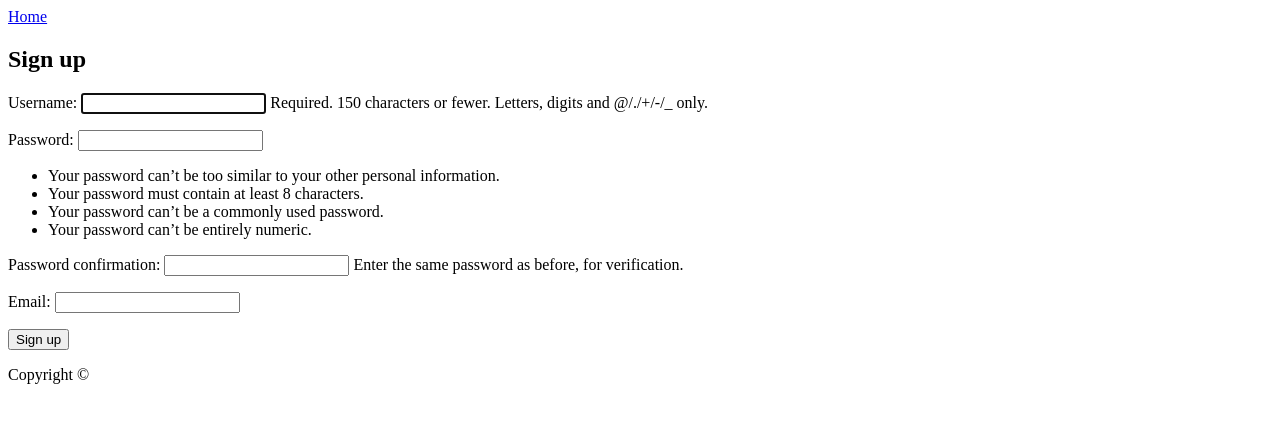
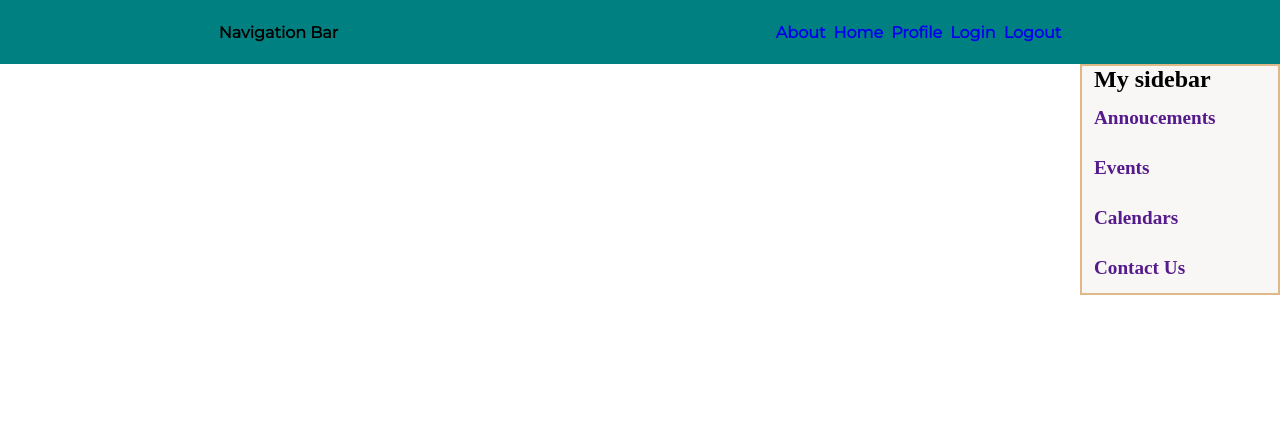
Before and after one commit to RichardKaranuMbuti/Django-User-Authentication, a Django app: page /signup/ in a window 1280 px wide. Shown: the top 423 px of the page. Run offline with Django 4.2, Linux system fonts and the light colour scheme; some libraries are stand-ins or nearby versions.

Commit message:
cutomized base.html

```diff
--- a/log_in_app/settings.py
+++ b/log_in_app/settings.py
@@ -27,7 +27,8 @@ INSTALLED_APPS = [
     'django.contrib.sessions',
     'django.contrib.messages',
     'django.contrib.staticfiles',
-    'users'
+    'users',
+    'crispy_forms',
 ]
 
 MIDDLEWARE = [
@@ -112,3 +113,4 @@ STATIC_URL = 'static/'
 # https://docs.djangoproject.com/en/4.1/ref/settings/#default-auto-field
 
 DEFAULT_AUTO_FIELD = 'django.db.models.BigAutoField'
+CRISPY_TEMPLATE_PACK='bootstrap4'
--- a/log_in_app/urls.py
+++ b/log_in_app/urls.py
@@ -21,5 +21,6 @@ from users import views as userviews
 urlpatterns = [
     path('admin/', admin.site.urls),
     path('login/',userviews.login_view, name='login'),
+    path('home/',userviews.home_view, name='home'),
     path('',include('users.urls'))
 ]
--- /dev/null
+++ b/users/static/users/main.css
@@ -0,0 +1,62 @@
+*{
+  margin: 0px;
+  padding: 0px;
+  box-sizing:border-box;
+
+}
+
+.body-text {
+  display: flex;
+  font-family: "Montserrat", sans-serif;
+  align-items: center;
+  justify-content: center;
+  margin-top: 250px;
+}
+
+nav {
+  display: flex;
+  justify-content: space-around;
+  align-items: center;
+  min-height: 8vh;
+  background-color: teal;
+  font-family: "Montserrat", sans-serif;
+}
+.nav-links {
+  display:flex;
+  list-style: none;
+  justify-content:space-around;
+  gap: 8px;
+  font-weight: 700;
+  color: rgb(19, 5, 9) ;
+
+
+}
+
+.nav-links a:hover:not(.active){
+  background-color: rgb(178, 32, 105);
+}
+
+a{
+  text-decoration: none;
+}
+
+.sidebar{
+  position: fixed;
+  right: 0;
+  width: 200px;
+  height:fit-content ;
+  border: 2px solid burlywood;
+  background-color: rgb(248, 247, 246);
+  padding-left: 12px;
+}
+
+.sidebar ul{
+  font-weight: 600;
+  font-size: larger;
+  list-style: none;
+  line-height: 50px;
+}
+
+.sidebar a:hover:not(.active){
+  background-color: rgb(178, 32, 105);
+}
--- a/users/templates/users/base.html
+++ b/users/templates/users/base.html
@@ -1,20 +1,40 @@
+{% load static %}
 <!DOCTYPE html>
-<html>
+<html lang="en">
 <head>
-    <title>{% block title %}Default Title{% endblock %}</title>
+    <meta charset="UTF-8">
+    <meta http-equiv="X-UA-Compatible" content="IE=edge">
+    <meta name="viewport" content="width=device-width, initial-scale=1.0">
+    <title>Home</title>
+    <link rel="stylesheet" href="{% static 'users/main.css' %}">
+    <link
+      href="https://fonts.googleapis.com/css2?family=Montserrat&display=swap"
+      rel="stylesheet"
+
+    />
 </head>
 <body>
-    <header>
-        <nav>
-            <a href="#">Home</a>
-        </nav>
-    </header>
-    <main>
-        {% block content %}
-        {% endblock %}
-    </main>
-    <footer>
-        <p>Copyright © {{ year }}</p>
-    </footer>
+    <nav>
+        <div class="heading">
+            <h4>Navigation Bar</h4>
+        </div>
+        <ul class="nav-links">
+            <li><a href="#">About</a></li>
+            <li><a href="#">Home</a></li>
+            <li><a href="#">Profile</a></li>
+            <li><a href="#">Login</a></li>
+            <li><a href="#">Logout</a></li>
+        </ul>
+    </nav>
+    <div class="sidebar">
+    <h2>My sidebar</h2>
+    <ul>
+        <li><a href="">Annoucements</a></li>
+        <li><a href="">Events</a></li>
+        <li><a href="">Calendars</a></li>
+        <li><a href="">Contact Us</a></li>
+    </ul>
+
+    </div>
 </body>
 </html>
--- a/users/templates/users/signup.html
+++ b/users/templates/users/signup.html
@@ -1,10 +1,14 @@
 {% extends 'users/base.html' %}
+{% load crispy_forms_tags %}
 
 {%block content%}
 <h2>Sign up</h2>
 <form action="" method="post">
     {% csrf_token %}
     {{form.as_p}}
-    <button  type="submit">Sign up</button>
+    <button  type="submit"><a href="{% url 'login'%}"></a>Sign up</button>
+
 </form>
+<p>LOG IN instead?</p>
+<a href="{% url 'login'%}"><button>LOG IN</button></a>
 {%endblock%}
--- a/users/views.py
+++ b/users/views.py
@@ -26,7 +26,10 @@ def signup_view(request):
             raw_password=form.cleaned_data.get('password1')
             user=authenticate(username=username,password=raw_password)
             login(request,user)
-            return redirect('home')
+            return redirect('login')
     else:
         form=SignUpForm()
     return render(request, 'users/signup.html',{'form':form})
+
+def home_view(request):
+    return render(request, 'users/home.html')
```
Also changed, not shown: users/templates/users/home.html (added, +12 -0 lines), users/templates/users/login.html (+9 -5 lines), db.sqlite3.
